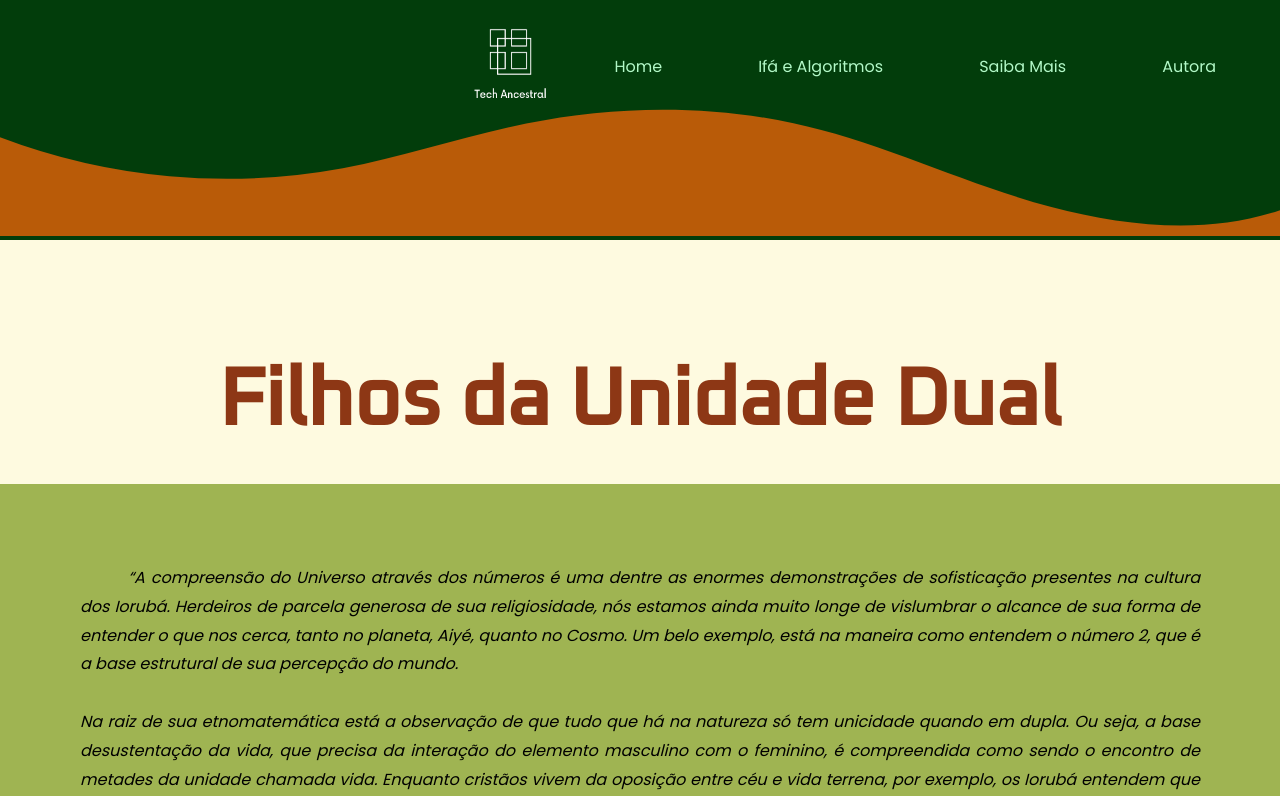
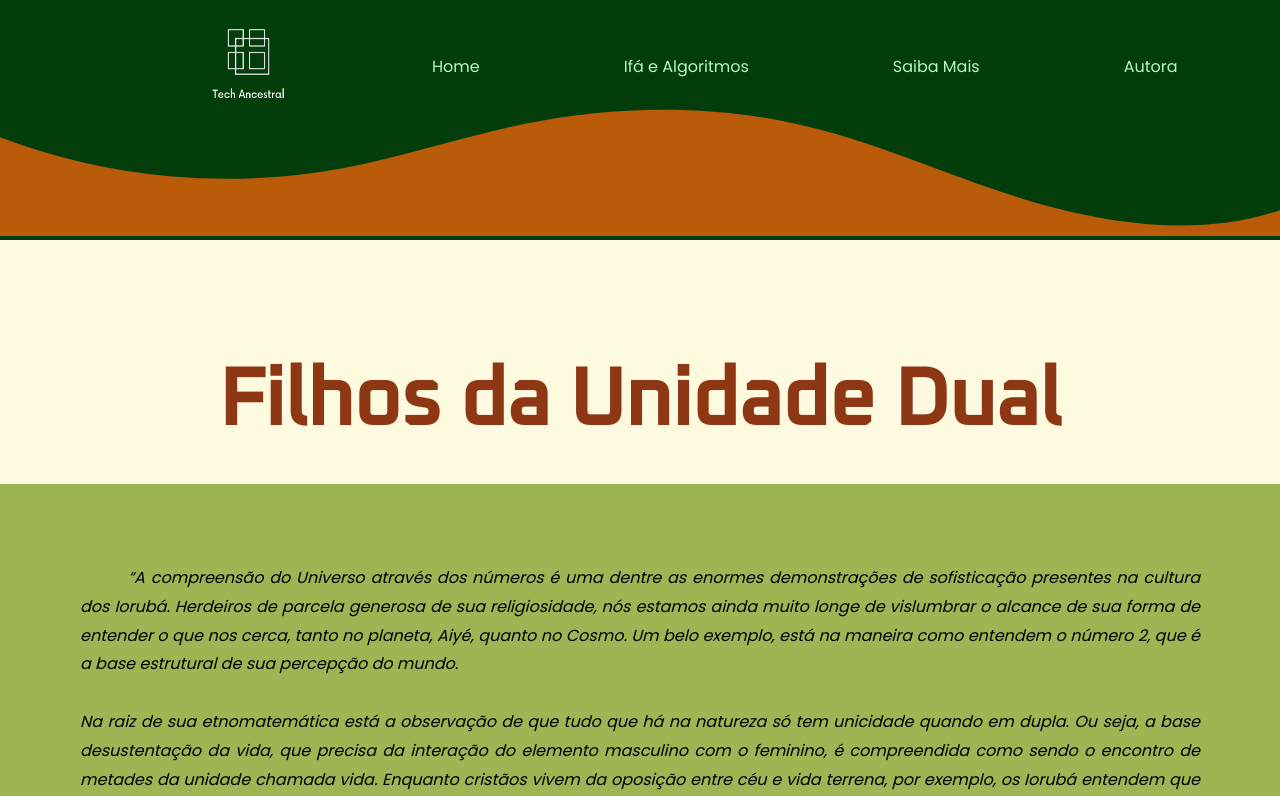
Before and after one commit to jaquelinedealmeida/Final_Project_Reprograma_Ifa, a React (Create React App) app: page /saiba in a window 1280 px wide. Shown: the top 796 px of the page. Built offline with nearby package versions, Linux system fonts and the light colour scheme.

Commit message:
atualizações

```diff
--- a/src/components/Footer/index.jsx
+++ b/src/components/Footer/index.jsx
@@ -16,7 +16,7 @@ const Footer = () => {
        <p>
          2021 | Desenvolvido por <strong>Jaqueline de Almeida</strong>
        </p>
-       <h4> Todos os direitos reservados </h4>
+       <p> Todos os direitos reservados </p>
      </div>
 
      <div className="img-footer">
--- a/src/components/Menu/styles.css
+++ b/src/components/Menu/styles.css
@@ -2,7 +2,7 @@
 
    background-color: #023d0b;
    width: 100%;
-   margin: 0%;
+
 
 }
 
@@ -12,17 +12,13 @@
     align-items: center;
     background-color:  #023d0b;
     width: 100%;
+
 }
-
-ul {
-    justify-content: right;
-
- }
 
 .menu li {
     list-style: none;
     font-family: poppins;
-    margin-right: 2rem;
+
 
 }
 
@@ -33,7 +29,7 @@ ul {
 
 .link {
 
-  padding: 2rem;
+
     font-size: 1.1rem;
     color: rgb(178, 248, 199);
     text-decoration: none;
@@ -41,13 +37,17 @@ ul {
     transition-duration: .5s;
     transition: .5s ease-in;
     border-style:hidden;
+    padding-right: 2rem;
+    margin-left: 7rem;
 
 }
 
 .logo img {
     width: 6rem;
     height: 6rem;
-margin-right: 20rem;
+    margin-left: 13rem;
+
+
 }
 
 .link:hover {
@@ -57,15 +57,13 @@ margin-right: 20rem;
 
 .custom-shape-divider-top-1626045408 {
     width: 100%;
-    height: 125px;
-
+    height: 0;
 
 }
 
 .custom-shape-divider-top-1626045408 .shape-fill {
     fill: #B95B08;
     width: 100%;
-
 
 
 }
```
